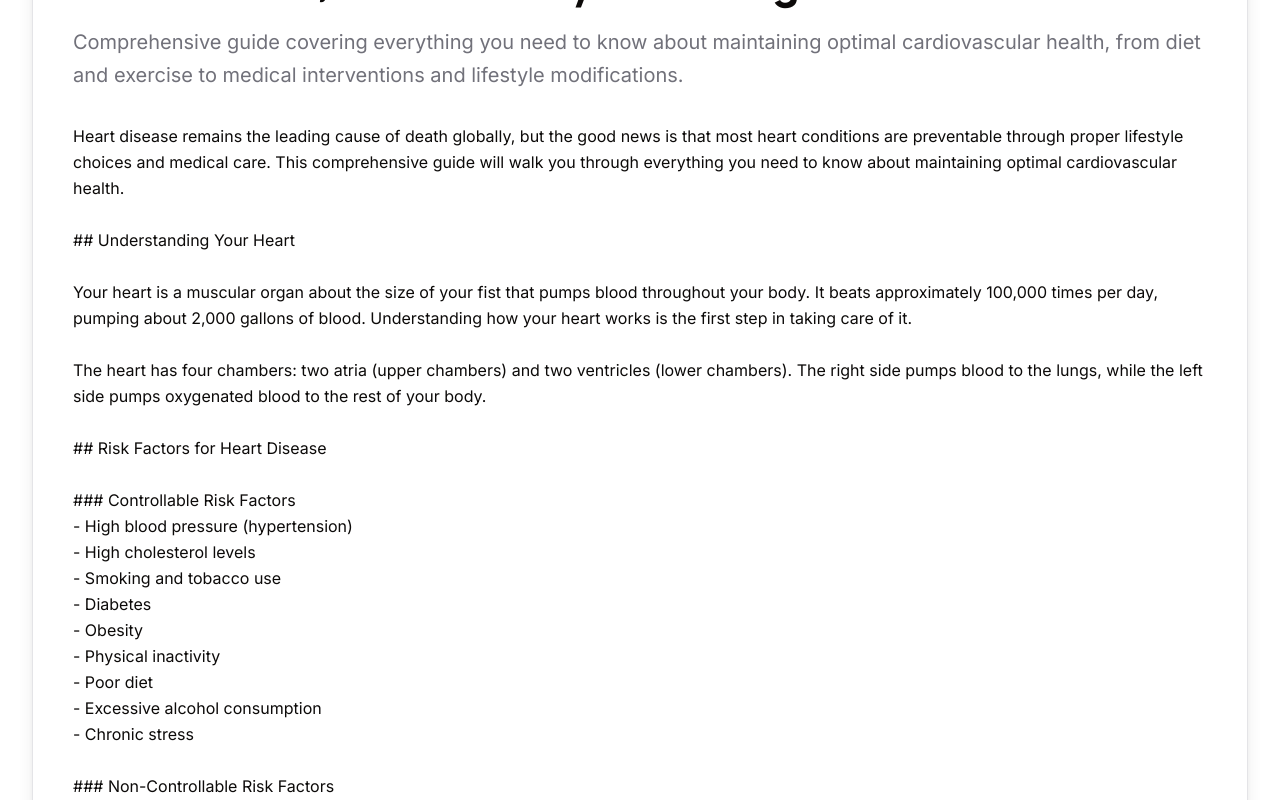
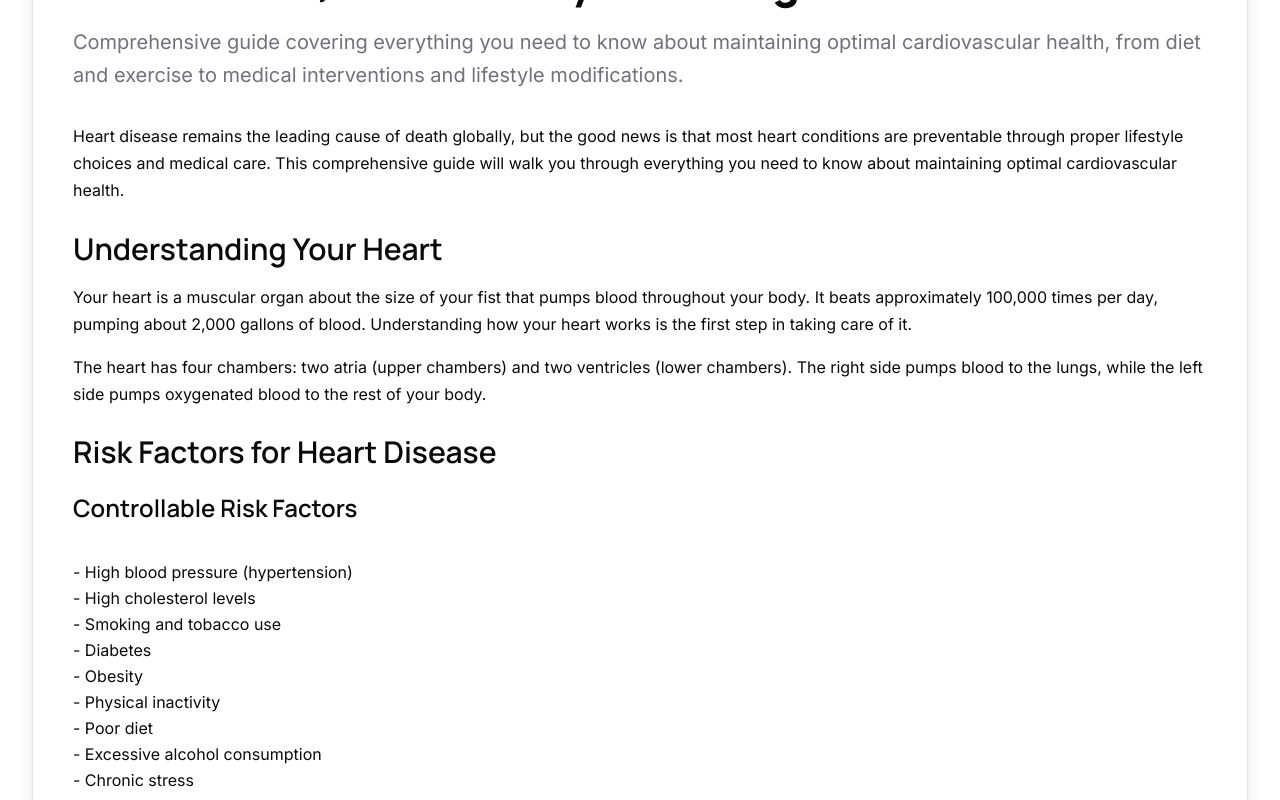
Before and after one commit to poojithpappala/wellspring-appointment-flow, a React (Vite) app: page /health-hub/1 in a window 1280 px wide. Shown: the part 960-1760 px from the top of the page. Built offline with nearby package versions, Linux system fonts and the light colour scheme.

Commit message:
Fix article content formatting
Remove unwanted characters from article content display.

```diff
--- a/src/pages/ArticlePage.tsx
+++ b/src/pages/ArticlePage.tsx
@@ -1,4 +1,3 @@
-
 import React from 'react';
 import { useParams, Link } from 'react-router-dom';
 import AnimatedSection from '@/components/global/AnimatedSection';
@@ -26,13 +25,33 @@ const ArticlePage: React.FC = () => {
     );
   }
 
-  // Basic HTML sanitizer (very naive, for demonstration - use a library like DOMPurify in production)
-  const sanitizeContent = (htmlString: string) => {
-    // Replace newlines with <br> tags for display
-    let sanitized = htmlString.replace(/\n/g, '<br />');
-    // Example: very basic script tag removal (NOT secure for untrusted content)
-    sanitized = sanitized.replace(/<script\b[^<]*(?:(?!<\/script>)<[^<]*)*<\/script>/gi, '');
-    return sanitized;
+  // Convert markdown-like formatting to HTML
+  const formatContent = (content: string) => {
+    let formatted = content;
+
+    // Convert headings
+    formatted = formatted.replace(/### (.*$)/gim, '<h3>$1</h3>');
+    formatted = formatted.replace(/## (.*$)/gim, '<h2>$1</h2>');
+    formatted = formatted.replace(/# (.*$)/gim, '<h1>$1</h1>');
+
+    // Convert bold text
+    formatted = formatted.replace(/\*\*(.*?)\*\*/gim, '<strong>$1</strong>');
+
+    // Convert italic text
+    formatted = formatted.replace(/\*(.*?)\*/gim, '<em>$1</em>');
+
+    // Convert line breaks
+    formatted = formatted.replace(/\n\n/g, '</p><p>');
+    formatted = formatted.replace(/\n/g, '<br />');
+
+    // Wrap in paragraphs
+    formatted = '<p>' + formatted + '</p>';
+
+    // Clean up empty paragraphs
+    formatted = formatted.replace(/<p><\/p>/g, '');
+    formatted = formatted.replace(/<p><br \/><\/p>/g, '');
+
+    return formatted;
   };
 
   return (
@@ -127,7 +146,7 @@ const ArticlePage: React.FC = () => {
                 opacity: 0.8;
               }
             `}</style>
-            <div dangerouslySetInnerHTML={{ __html: sanitizeContent(article.content) }} />
+            <div dangerouslySetInnerHTML={{ __html: formatContent(article.content) }} />
           </div>
         </article>
       </AnimatedSection>
```
